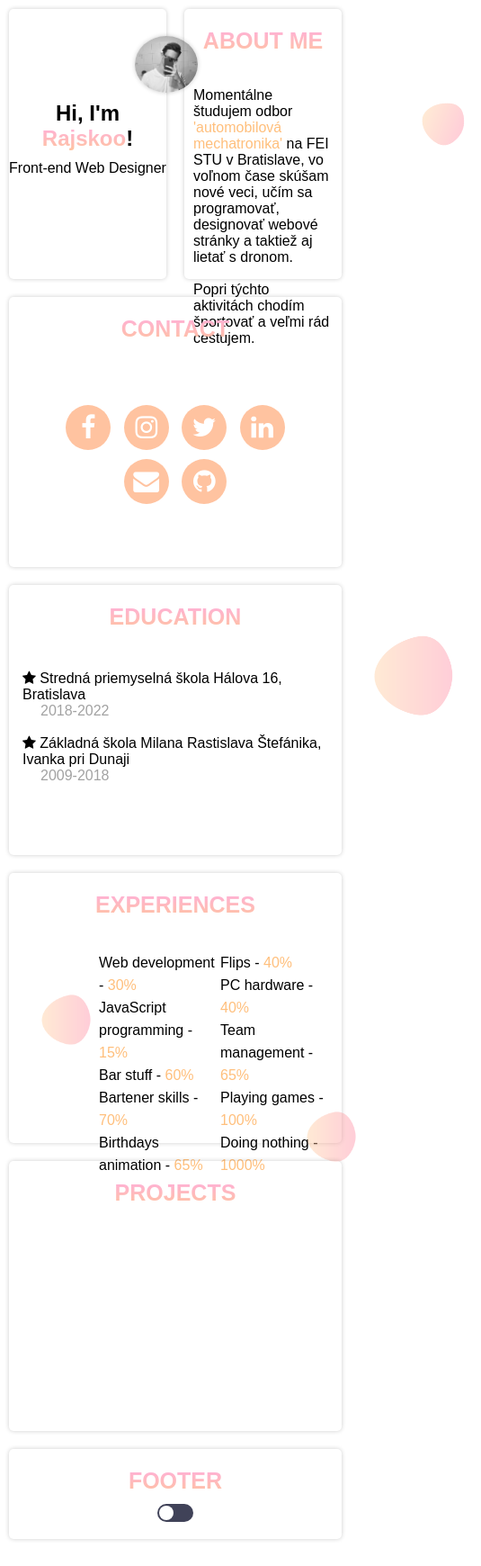
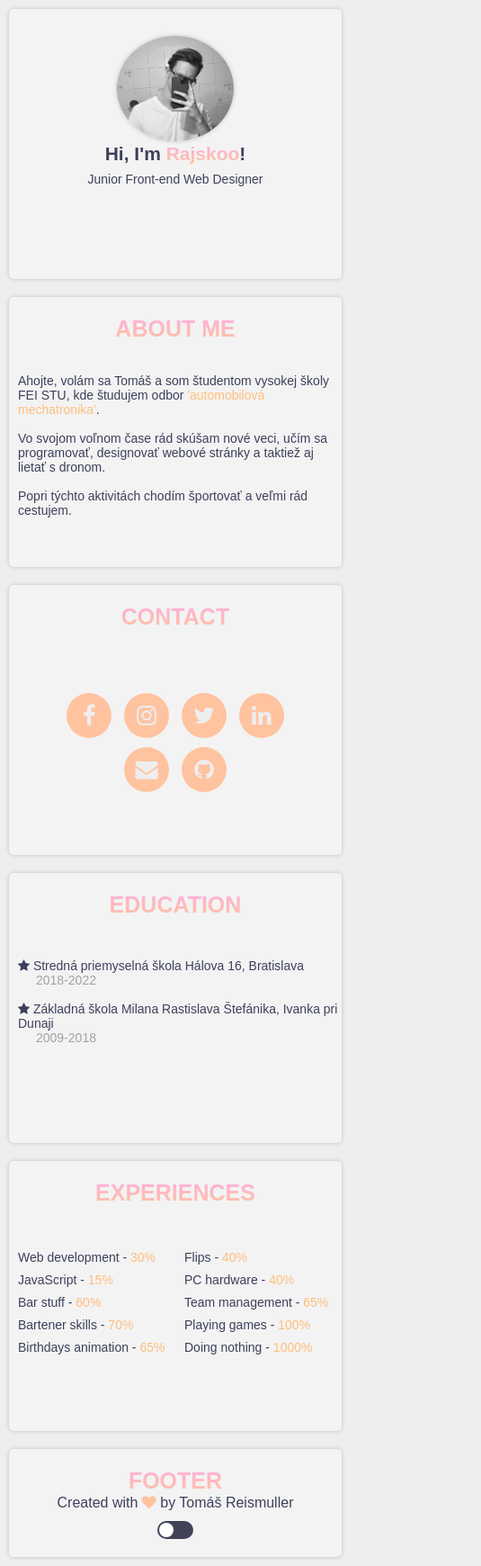
Before and after one commit to Rajskoo/portfolio, a plain HTML site: page index.html in a window 390 px wide. Shown: the whole page at 90% size, 535 px wide, since content can reach past the window. Drawn offline with nearby package versions, Linux system fonts and the light colour scheme.

Commit message:
Added responsivity to all devices, finished alpha version of website

```diff
--- a/assets/js/app.js
+++ b/assets/js/app.js
@@ -13,9 +13,7 @@ const getPreferredColorScheme = () => {
   document.documentElement.setAttribute("data-color-scheme", colorScheme);
 
   document.getElementById("button").onclick = () => {
-    const colorScheme = document.documentElement.getAttribute(
-      "data-color-scheme"
-    );
+    const colorScheme = document.documentElement.getAttribute("data-color-scheme");
     const newColorScheme = colorScheme === "default" ? "dark" : "default";
     document.documentElement.setAttribute("data-color-scheme", newColorScheme);
 
--- a/assets/style/style.css
+++ b/assets/style/style.css
@@ -1,25 +1,25 @@
 
 :root {
-  --color-cards: #F3F3F3;
-
   --gradient-first: #ffafdb;
   --gradinet-second: #ffc3a0;
 
-  --color-icons: #ffc3a0;
+  --background-icons: #ffc3a0;
   --color-comment: #a2a2a2;
 }
 
 :root[data-color-scheme="dark"] {
-  --color-background-dark: #404258;
-  --color-cards-dark: #474E68;
+  --background: #404258;
+  --cards: #474E68;
+  --text: #eee;
+  --icons: #3d405b;
 }
 
 :root[data-color-scheme="default"] {
-  --color-background: #eee;
-  --color-text: #3d405b;
+  --background: #eee;
+  --cards: #F3F3F3;
+  --text: #3d405b;
+  --icons: #eee;
 }
-
-
 
 * {
     margin-left: auto;
@@ -58,33 +58,29 @@ span.name-h2 {
 	margin-bottom: 10px;
 }
 
-/*Change icons size here*/
-.social-icons .fa {
-	font-size: 1.8em;
-}
-/*Change icons circle size and color here*/
 .social-icons .fa {
 	width: 50px;
 	height: 50px;
 	line-height: 50px;
 	text-align: center;
-	color: #FFF;
+	color: var(--icons);
 	-webkit-transition: all 0.3s ease-in-out;
 	-moz-transition: all 0.3s ease-in-out;
 	-ms-transition: all 0.3s ease-in-out;
 	-o-transition: all 0.3s ease-in-out;
 	transition: all 0.3s ease-in-out;
+
+  font-size: 1.8em;
 }
 
 .social-icons.icon-circle .fa{
 	border-radius: 50%;
 }
+
 .social-icons.icon-rounded .fa{
 	border-radius:5px;
 }
-.social-icons.icon-flat .fa{
-	border-radius: 0;
-}
+
 .social-icons.icon-zoom .fa:hover, .social-icons.icon-zoom .fa:active {
  	-webkit-transform: scale(1.1);
 	-moz-transform: scale(1.1);
@@ -94,12 +90,12 @@ span.name-h2 {
 }
 
 .social-icons .fa-facebook, .fa-instagram, .fa-twitter, .fa-linkedin, .fa-envelope, .fa-github {
-  background-color: var(--color-icons);
+  background-color: var(--background-icons);
 }
 
 .name-school {
   margin-top: 45px;
-  margin-left: 15px;
+  margin-left: 100px;
 }
 
 span.date {
@@ -174,7 +170,7 @@ div.card1 {
   position: relative;
   flex: 1;
   max-width: 1540px;
-  height: 100px;
+  height: 120px;
   margin: 10px;
   border-radius: 5px;
   box-shadow: 0 0 5px rgba(0, 0, 0, 0.2);
@@ -186,7 +182,13 @@ div.card1 {
   align-items: center;
 
   position: relative;
-  bottom: 10px;
+  bottom: 25px;
+}
+
+.footer {
+  text-align: center;
+  position: relative;
+  bottom: 20px;
 }
 
 input[type="checkbox"] {
@@ -208,7 +210,7 @@ input[type="checkbox"] {
 }
 
 input[type="checkbox"]:checked ~ .check {
-  background: var(--color-text);
+  background: #404258;
 }
 
 .check::before {
@@ -245,46 +247,94 @@ input[type="checkbox"]:checked ~ .check:after {
   transform: translateX(0px);
 }
 
-
 @media (prefers-color-scheme: dark) {
   body {
-    background-color: var(--color-background-dark);
+    background-color: var(--background);
   }
 
   .card1, .card2, .card3, .card4 {
-    background-color: var(--color-cards-dark);
+    background-color: var(--cards);
   }
 
-  h2 {
-    color: #fff;
+  p, h2 {
+    color: var(--text);
+  }
+}
+
+.img-me {
+  width: 40%;
+  border-radius: 50%;
+
+  display: block;
+  margin-left: auto;
+  margin-right: auto;
+
+  margin-top: 30px;
+  box-shadow: 0 0 5px rgba(0, 0, 0, 0.2);
+}
+
+@media (prefers-color-scheme: light) {
+  body {
+    background-color: var(--background);
   }
 
-  p {
-    color: #fff;
+  .card1, .card2, .card3, .card4 {
+    background-color: var(--cards);
   }
 
-  .social-icons .fa a {
-    color: var(--color-text);
-  }
-
-  .fa-star {
-    color: #fff;
+  p, h2 {
+    color: var(--text);
   }
 }
 
 @media (max-width: 992px) {
   .card1 {
-    flex: 100%;
-    max-width: 600px;
+    flex: 1;
+    min-width: 300px;
+
+    font-size: 14px;
+  }
+
+  .img-me {
+    width: 35%;
+    display: block;
+    margin-left: auto;
+    margin-right: auto;
+    box-shadow: 0 0 5px rgba(0, 0, 0, 0.2);
+  }
+
+  .blob1, .blob2, .blob3, .blob4 {
+    display: none;
   }
 
   .card2 {
-    flex: 100%;
-    max-width: 600px;
+    flex: 1;
+    min-width: 300px;
+
+    font-size: 14px;
   }
 
-  .card3 {
-    flex: 100%;
-    max-width: 600px;
+  .name-school {
+    margin-left: 10px;
+  }
+
+  .part1 {
+    flex: 1;
+    position: relative;
+    max-width: 300px;
+    height: 200px;
+
+    margin: 10px;
+    line-height: 25px;
+  }
+
+  .part2 {
+    flex: 1;
+    position: relative;
+    max-width: 300px;
+    height: 200px;
+
+    line-height: 25px;
+    margin: 10px;
   }
 }
--- a/index.html
+++ b/index.html
@@ -8,7 +8,6 @@
 
     <link rel="stylesheet" href="./assets/style/style.css">
     <link rel='stylesheet' href='https://cdnjs.cloudflare.com/ajax/libs/font-awesome/4.7.0/css/font-awesome.min.css'>
-    <link rel="stylesheet" href="https://unpkg.com/flickity@2/dist/flickity.min.css">
 
     <script src="https://ajax.googleapis.com/ajax/libs/jquery/3.6.0/jquery.min.js"></script>
     <script src="https://unpkg.com/flickity@2/dist/flickity.pkgd.min.js"></script>
@@ -18,19 +17,19 @@
 
     <div class="container">
         <div class="row">
-            <div class="card1" id="card1">
-                <img src="./assets/images/rajskoo.jpg" width="40%" style="border-radius: 50%; margin-left: 140px; margin-top: 30px; box-shadow: 0 0 5px rgba(0, 0, 0, 0.2);">
+            <div class="card1">
+                <img src="./assets/images/rajskoo.jpg" class="img-me">
                 <h2 style="text-align: center; position: relative; bottom: 15px;">Hi, I'm <span class="name-h2">Rajskoo</span>!</h2>
-                <p style="text-align: center; position: relative; bottom: 25px;">Front-end Web Designer</p>
+                <p style="text-align: center; position: relative; bottom: 25px;">Junior Front-end Web Designer</p>
             </div>
-            <div class="card1" id="card2">
+            <div class="card1">
                 <h2 class="gradient-h2">ABOUT ME <br></h2>
-                <p style="text-align: left; margin-left: 10px; margin-right: 10px; position: absolute;">Momentálne študujem odbor <a href="https://www.mechatronika.cool/" style="text-decoration: none; color: #FFBF7C;">'automobilová mechatronika'</a> na FEI STU v Bratislave, vo voľnom čase skúšam nové veci, učím sa programovať, designovať webové stránky a taktiež aj lietať s dronom. <br><br>
+                <p style="text-align: left; margin-left: 10px; margin-right: 10px; position: absolute;">Ahojte, volám sa Tomáš a som študentom vysokej školy FEI STU, kde študujem odbor <a href="https://www.mechatronika.cool/" style="text-decoration: none; color: #FFBF7C;">'automobilová mechatronika'</a>. <br><br> Vo svojom voľnom čase rád skúšam nové veci, učím sa programovať, designovať webové stránky a taktiež aj lietať s dronom. <br><br>
                  Popri týchto aktivitách chodím športovať a veľmi rád cestujem.</p>
 
-                 <img src="./assets/images/blob.png" width="40%" style="opacity: 0.4; position: relative; left: 250px; top: 20px; transform: rotate(20deg);">
+                 <img src="./assets/images/blob.png" class="blob1" width="40%" style="opacity: 0.4; position: relative; left: 250px; bottom: 20px;">
             </div>
-            <div class="card1" id="card3">
+            <div class="card1">
                 <h2 class="gradient-h2">CONTACT <br></h2>
 
                 <ul class="social-icons icon-circle icon-zoom list-unstyled list-inline" style="text-align: center; margin-top: 70px;">
@@ -43,19 +42,18 @@
                     <li><a href="https://github.com/Rajskoo" target="_blank"><i class="fa fa-github"></i></a></li>
                 </ul>
 
-
         </div>
 
         <div class="row">
-            <div class="card2" id="card4">
+            <div class="card2">
                 <h2 class="gradient-h2">EDUCATION <br></h2>
 
                 <p class="name-school"><i class="fa fa-star"></i> Stredná priemyselná škola Hálova 16, Bratislava <br> <span class="date">2018-2022</span><br><br>
                 <i class="fa fa-star"></i> Základná škola Milana Rastislava Štefánika, Ivanka pri Dunaji <br> <span class="date">2009-2018</span></p>
 
-                <img src="./assets/images/blob.png" width="35%" style="opacity: 0.4; position: relative; left: 380px; bottom: 200px;">
+                <img src="./assets/images/blob.png" class="blob2" width="35%" style="opacity: 0.4; position: relative; left: 450px; bottom: 200px;">
             </div>
-            <div class="card2" id="card5">
+            <div class="card2">
                 <h2 class="gradient-h2">EXPERIENCES<br></h2>
 
                 <div class="container-exp">
@@ -63,13 +61,13 @@
                         <div class="part1">
                             <p>
                                 Web development - <span class="color" style="color: #FFBF7C;">30%</span> <br>
-                                JavaScript programming - <span class="color" style="color: #FFBF7C;">15%</span> <br>
+                                JavaScript - <span class="color" style="color: #FFBF7C;">15%</span> <br>
                                 Bar stuff - <span class="color" style="color: #FFBF7C;">60%</span> <br>
                                 Bartener skills - <span class="color" style="color: #FFBF7C;">70%</span> <br>
                                 Birthdays animation - <span class="color" style="color: #FFBF7C;">65%</span>
                             </p>
 
-                            <img src="./assets/images/blob.png" width="60%" style="opacity: 0.4; position: relative; right: 80px; bottom: 230px;">
+                            <img src="./assets/images/blob.png" class="blob3" width="60%" style="opacity: 0.4; position: relative; right: 80px; bottom: 230px;">
                         </div>
                         <div class="part2">
                             <p>
@@ -80,24 +78,25 @@
                                 Doing nothing - <span class="color" style="color: #FFBF7C;">1000%</span>
                             </p>
 
-                            <img src="./assets/images/blob.png" width="60%" style="opacity: 0.4; position: relative; left: 80px; bottom: 100px;">
+                            <img src="./assets/images/blob.png" class="blob4" width="60%" style="opacity: 0.4; position: relative; left: 80px; bottom: 100px;">
                         </div>
                     </div>
                 </div>
             </div>
         </div>
 
-        <div class="row">
-            <div class="card3" id="card6">
+        <!-- <div class="row">
+            <div class="card3">
                 <h2 class="gradient-h2">PROJECTS<br></h2>
 
 
             </div>
-        </div>
+        </div> -->
 
         <div class="row">
-            <div class="card4" id="card7">
-                <h2 class="gradient-h2">FOOTER<br></h2>
+            <div class="card4">
+                <h2 class="gradient-h2">FOOTER</h2>
+                <p class="footer">Created with <i class="fa fa-heart" style="color: #ffc3a0;"></i> by Tomáš Reismuller </p>
 
                 <div class="button">
                     <label>
```
